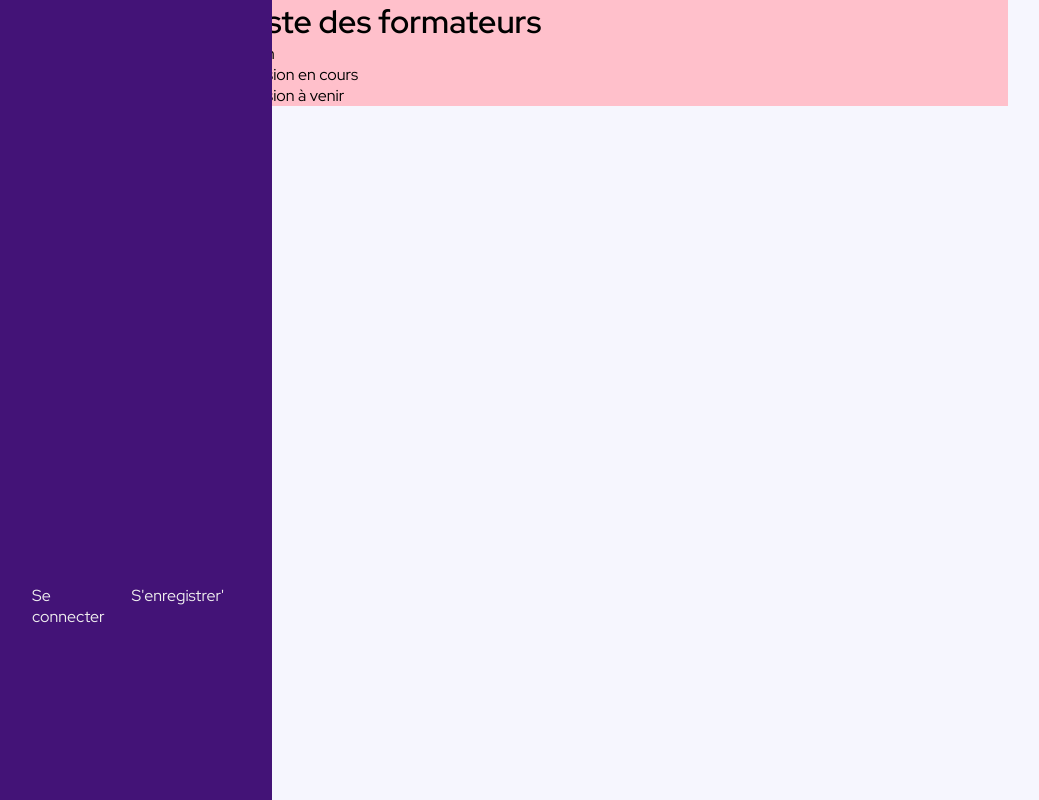
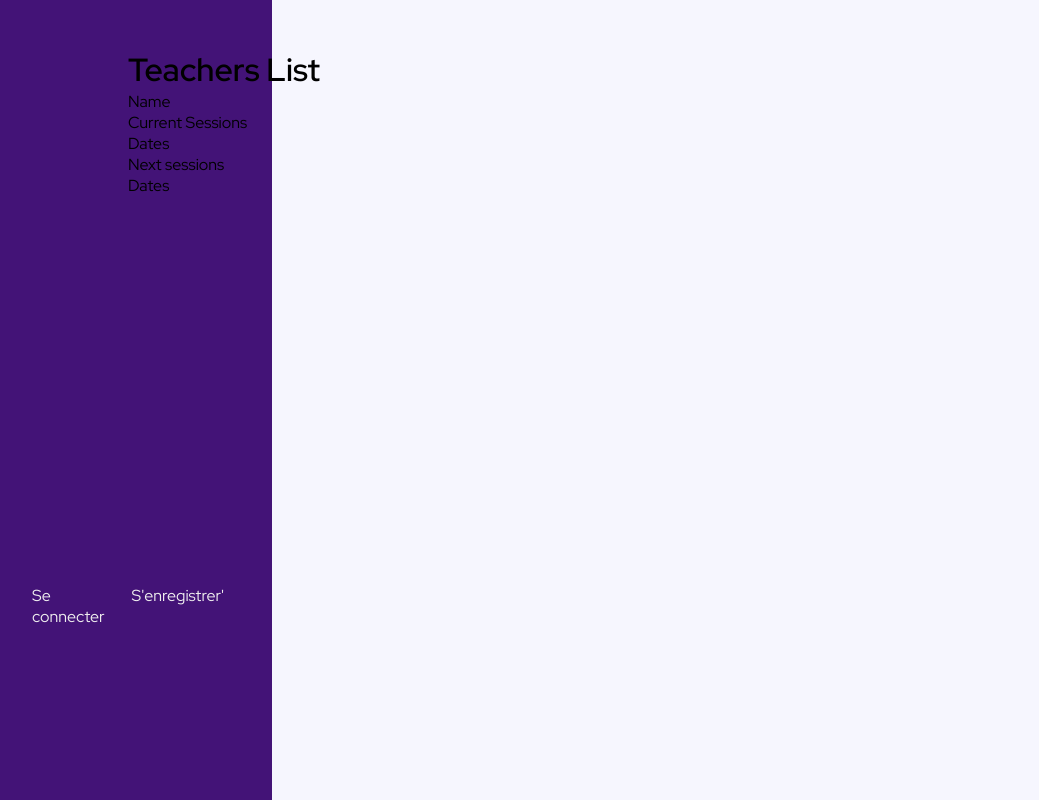
Before and after one commit to M-Laetitia/SymfonySessions, a Symfony app: template templates/teacher/index.html.twig in a window 1280 px wide. Shown: the whole page, without its empty margins (16-1055 px from the left). Run offline with Twig, Linux system fonts and the light colour scheme; the template is opened without the code that fills it, so the values that code supplies are empty; some libraries are stand-ins or nearby versions.

Commit message:
style: add some styling for teacher page

```diff
--- a/templates/teacher/index.html.twig
+++ b/templates/teacher/index.html.twig
@@ -4,38 +4,49 @@
 
 {% block body %}
 
+    <div class="main-content-page teacher-index-page">
 
-
-<div class="container usersList">
-    <div class="top">
-        <h1>Liste des formateurs</h1>
-    </div>
-
-
-    <div class="list-person list-teacher">
-
-        <div class="top-list">
-            <p>Nom</p>
-            <p>Session en cours</p>
-            <p>Session à venir</p>
+        <div id="title-add">
+            <h1>Teachers List</h1>
 
         </div>
 
-        <div class="content-list">
-            {% for teacher in teachers %}
-                <div>
-                    <a href="{{ path('show_teacher', {'id': teacher.id }) }}">{{teacher}}</a>
-                    <p></p>
-                    <p>en cours</p>
-                    <p>à venir</p>
 
-                </div>
-            {% endfor %}
+        <div id="top">
+
+            <p>Name</p>
+            <p>Current Sessions</p>
+            <p>Dates</p>
+            <p>Next sessions</p>
+            <p>Dates</p>
+
         </div>
 
-    </div>
 
-</div>
+        <div class="session-list" id="teacher-list">
+            {% for teacher in teachers %}
+            <div class="list-ind-teacher">
+                <a href="{{ path('show_teacher', {'id': teacher.id }) }}">{{ teacher }}</a>
+        {% set currentDate = date('now') %}
+                {% for session in teacher.sessions %}
+
+                    {% if currentDate >= session.startDate and currentDate <= session.endDate %}
+                        <a href="{{ path('show_session', {'id': session.id }) }}"><p>{{ session.name }}</p></a>
+                        <p>{{ session.startDate|date("d.m.Y") }} <br> {{ session.endDate|date("d.m.Y") }} </p>
+                    {% elseif currentDate < session.startDate %}
+                        <p>{{ session.name }}</p>
+                        <p>{{ session.startDate|date("d.m.Y") }} <br> {{ session.endDate|date("d.m.Y") }} </p>
+                    {% endif %}
+                {% endfor %}
+
+
+            </div>
+            <div class="line"></div>
+        {% endfor %}
+        </div>
+
+    <div>
+
 
 
 {% endblock %}
```
